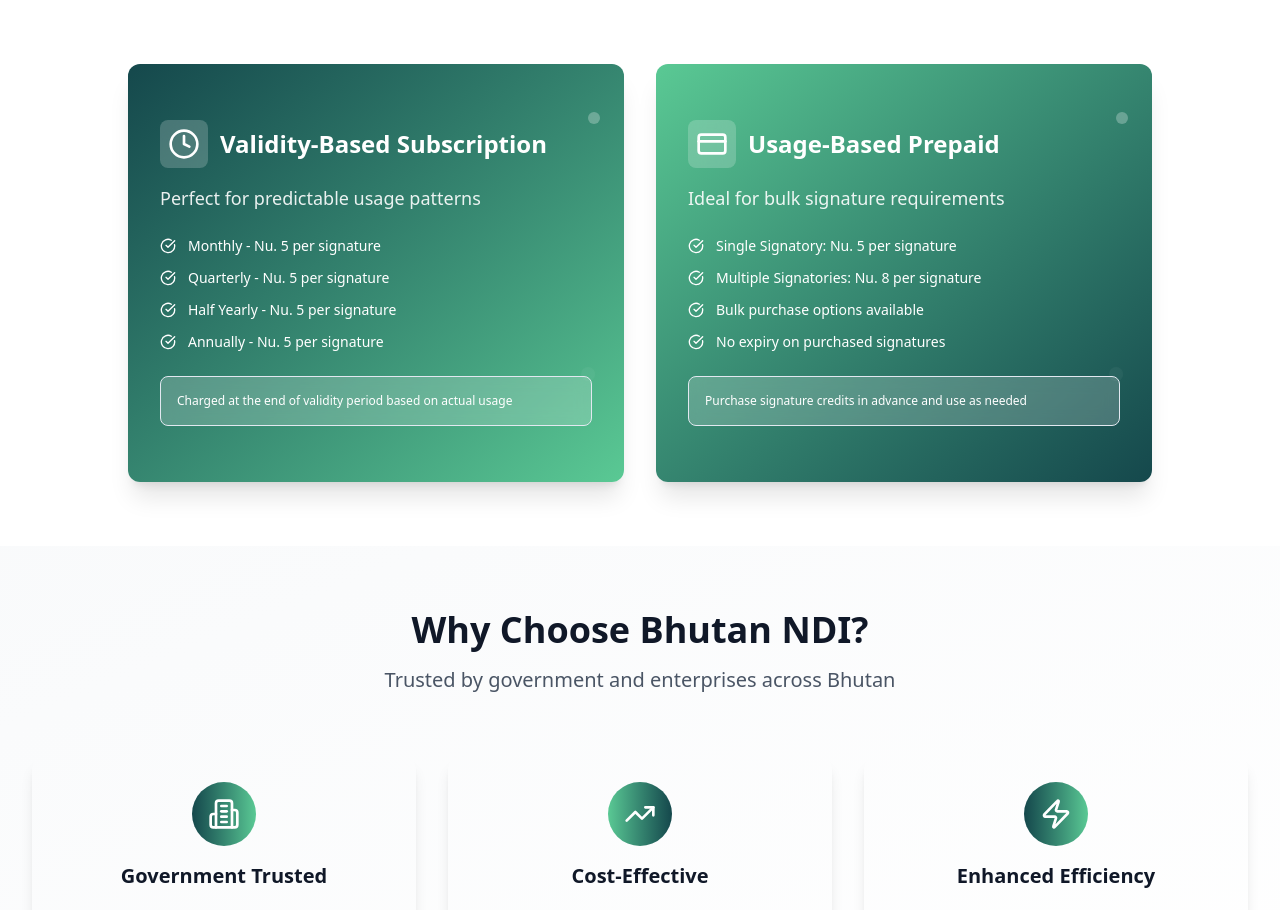
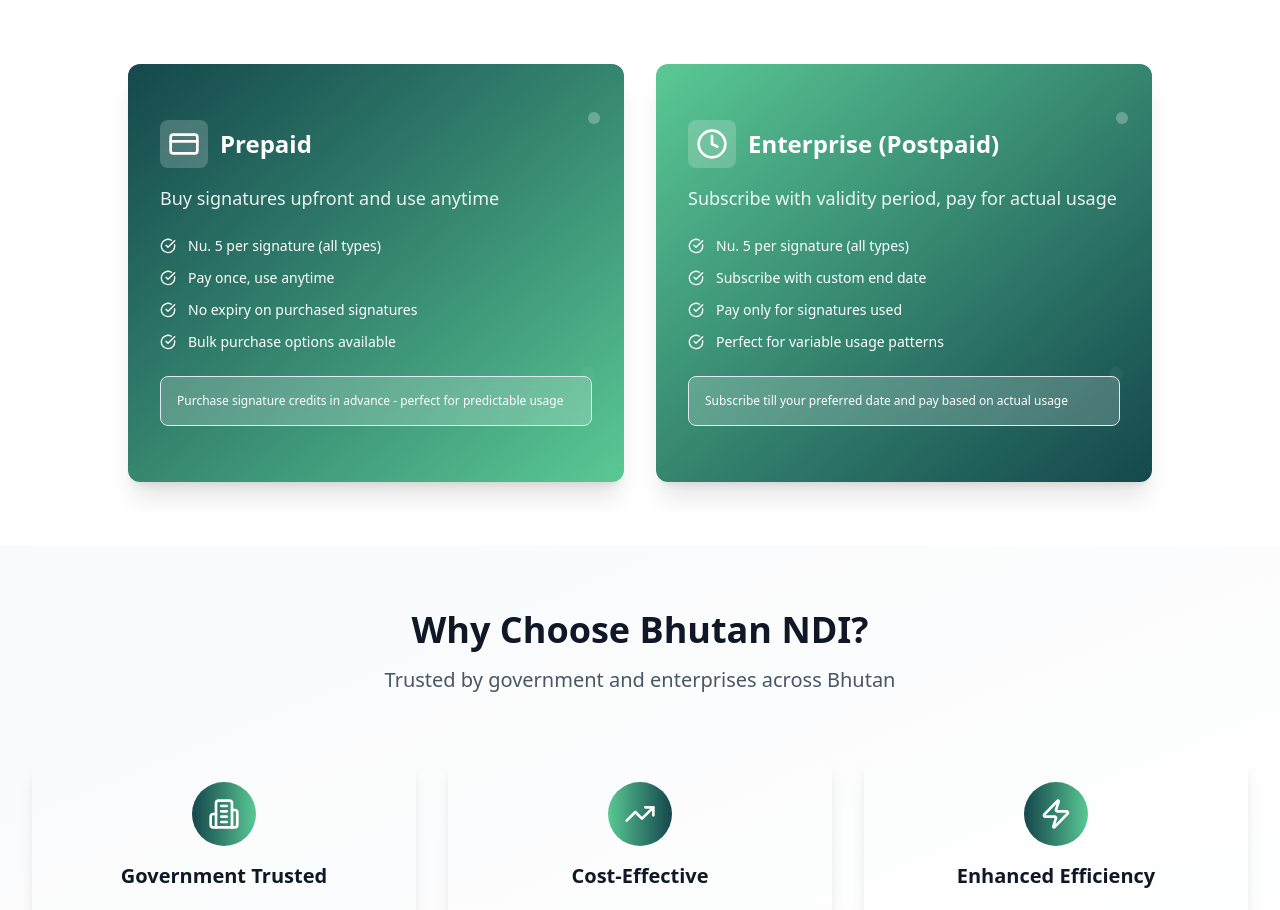
Before and after one commit to penjorkinley/DS-Billing-Dashboard, a Next.js app: page / in a window 1280 px wide. Shown: the part 2150-3060 px from the top of the page. Built offline with nearby package versions, Linux system fonts and the light colour scheme.

Commit message:
changed the pricing section component

```diff
--- a/components/sections/pricing-section.tsx
+++ b/components/sections/pricing-section.tsx
@@ -28,29 +28,29 @@
 
   const pricingOptions = [
     {
-      icon: Clock,
-      title: "Validity-Based Subscription",
-      subtitle: "Perfect for predictable usage patterns",
+      icon: CreditCard,
+      title: "Prepaid",
+      subtitle: "Buy signatures upfront and use anytime",
       features: [
-        "Monthly - Nu. 5 per signature",
-        "Quarterly - Nu. 5 per signature",
-        "Half Yearly - Nu. 5 per signature",
-        "Annually - Nu. 5 per signature",
+        "Nu. 5 per signature (all types)",
+        "Pay once, use anytime",
+        "No expiry on purchased signatures",
+        "Bulk purchase options available",
       ],
-      note: "Charged at the end of validity period based on actual usage",
+      note: "Purchase signature credits in advance - perfect for predictable usage",
       gradient: "from-ndi-primary to-ndi-secondary",
     },
     {
-      icon: CreditCard,
-      title: "Usage-Based Prepaid",
-      subtitle: "Ideal for bulk signature requirements",
+      icon: Clock,
+      title: "Enterprise (Postpaid)",
+      subtitle: "Subscribe with validity period, pay for actual usage",
       features: [
-        "Single Signatory: Nu. 5 per signature",
-        "Multiple Signatories: Nu. 8 per signature",
-        "Bulk purchase options available",
-        "No expiry on purchased signatures",
+        "Nu. 5 per signature (all types)",
+        "Subscribe with custom end date",
+        "Pay only for signatures used",
+        "Perfect for variable usage patterns",
       ],
-      note: "Purchase signature credits in advance and use as needed",
+      note: "Subscribe till your preferred date and pay based on actual usage",
       gradient: "from-ndi-secondary to-ndi-primary",
     },
   ];
```
